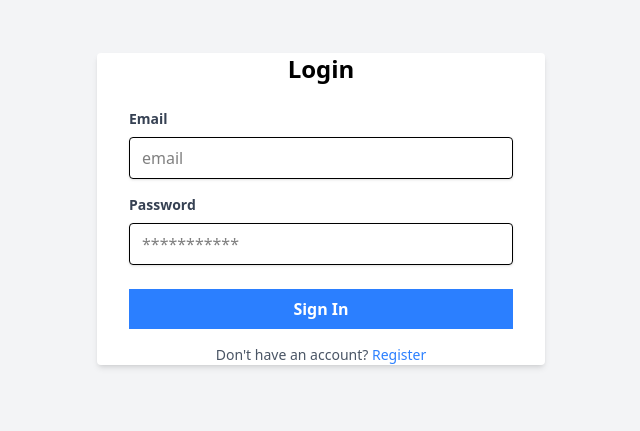
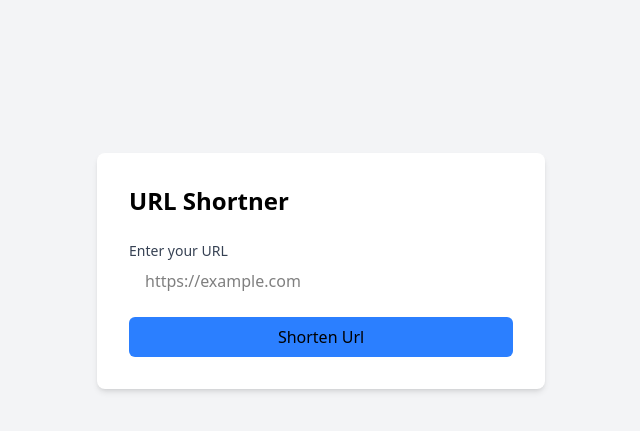
Before and after one commit to Ryanu01/url_shortner, a React app in the folder frontend/: page / in a window 1280 px wide. Shown: the part 103-534 px from the top of the page, without its empty margins (319-959 px from the left). Built offline with nearby package versions, Linux system fonts and the light colour scheme; the HTML template or start-up script is replaced by a standard one.

Commit message:
implemented client side routing

```diff
--- a/frontend/package.json
+++ b/frontend/package.json
@@ -12,6 +12,7 @@
   "dependencies": {
     "@tailwindcss/vite": "^4.1.14",
     "@tanstack/react-query": "^5.90.2",
+    "@tanstack/react-router": "^1.132.47",
     "axios": "^1.12.2",
     "react": "^19.1.1",
     "react-dom": "^19.1.1",
--- a/frontend/src/App.jsx
+++ b/frontend/src/App.jsx
@@ -2,11 +2,14 @@ import React from "react";
 import HomePage from "./pages/HomePage";
 import LoginForm from "./components/loginForm";
 import AuthPage from "./pages/AuthPage";
+import { Outlet } from "@tanstack/react-router";
+import Navbar from "./components/NavBar";
 
 const App =() => {
   return (
     <>
-      <AuthPage />
+      <Navbar />
+      <Outlet />
     </>
   )
 }
--- a/frontend/src/main.jsx
+++ b/frontend/src/main.jsx
@@ -1,11 +1,13 @@
 import { createRoot } from 'react-dom/client';
 import './index.css';
 import {QueryClient, QueryClientProvider} from '@tanstack/react-query';
-import App from './App.jsx'
+import {RouterProvider, createRouter} from "@tanstack/react-router"
+import {routeTree} from './routing/routeTree'
 const querClient = new QueryClient();
 
+const router = createRouter({routeTree})
 createRoot(document.getElementById('root')).render(
     <QueryClientProvider client={querClient}>
-        <App />
+        <RouterProvider router={router}/>
     </QueryClientProvider>
 )
--- /dev/null
+++ b/frontend/src/pages/DashBoardPage.jsx
@@ -0,0 +1,11 @@
+import React from "react";
+
+const DashBoardPage = () => {
+    return (
+        <div>
+            dashbord
+        </div>
+    )
+}
+
+export default DashBoardPage
--- /dev/null
+++ b/frontend/src/routing/auth.route.jsx
@@ -0,0 +1,9 @@
+import { createRoute } from "@tanstack/react-router";
+import { rootRoute } from "./routeTree";
+import AuthPage from "../pages/AuthPage";
+
+export const authRoute = createRoute({
+    getParentRoute: () => rootRoute,
+    path: '/auth',
+    component: AuthPage
+})
--- /dev/null
+++ b/frontend/src/routing/dashboard.jsx
@@ -0,0 +1,10 @@
+import { createRoute } from "@tanstack/react-router";
+import { rootRoute } from "./routeTree";
+import AuthPage from "../pages/AuthPage";
+import DashBoardPage from "../pages/DashBoardPage";
+
+export const dashboardRouute = createRoute({
+    getParentRoute: () => rootRoute,
+    path: '/dashboard',
+    component: DashBoardPage
+})
--- /dev/null
+++ b/frontend/src/routing/homepage.jsx
@@ -0,0 +1,9 @@
+import { createRoute } from "@tanstack/react-router";
+import { rootRoute } from "./routeTree";
+import HomePage from "../pages/HomePage";
+
+export const homePageRoute = createRoute({
+    getParentRoute: () => rootRoute,
+    path: '/',
+    component: HomePage
+})
--- /dev/null
+++ b/frontend/src/routing/routeTree.jsx
@@ -0,0 +1,15 @@
+import {createRootRoute} from "@tanstack/react-router"
+import App from "../App"
+import { homePageRoute } from "./homepage"
+import { authRoute } from "./auth.route"
+import { dashboardRouute } from "./dashboard"
+
+export const rootRoute = createRootRoute({
+    component: App
+})
+
+export const routeTree = rootRoute.addChildren([
+    homePageRoute,
+    authRoute,
+    dashboardRouute
+])
```
Also changed, not shown: 1 other file (tests, documents, lock files or other folders).
